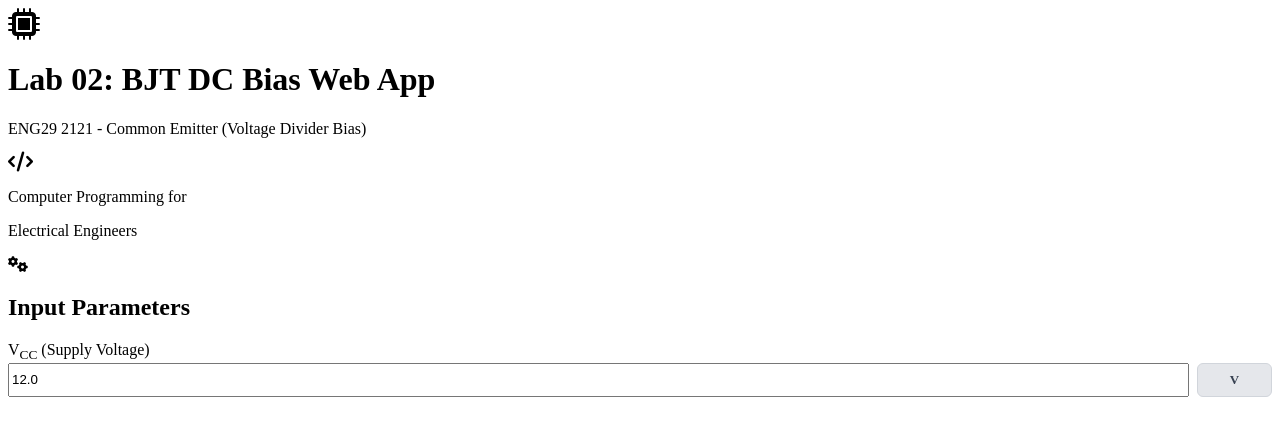
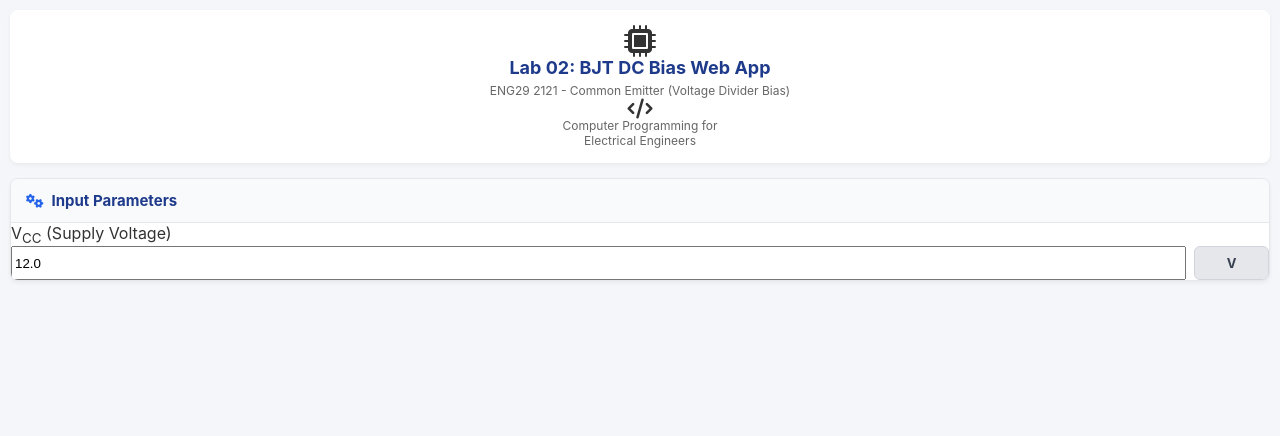
Before and after one commit to sengsuriya-svg/BJT-DC-Bias-Web-Appp, a Flask app: page / in a window 1280 px wide. Shown: the top 436 px of the page. Run offline with Flask 3, Linux system fonts and the light colour scheme.

Commit message:
Update style.css

```diff
--- a/static/style.css
+++ b/static/style.css
@@ -1,10 +1,101 @@
+body {
+    font-family: -apple-system, BlinkMacSystemFont, "Segoe UI", Roboto, sans-serif;
+    background-color: #f4f6f9;
+    color: #333;
+    margin: 0;
+    padding: 10px;
+}
+
+.main-header {
+    background: #fff;
+    padding: 15px;
+    border-radius: 8px;
+    margin-bottom: 15px;
+    box-shadow: 0 2px 4px rgba(0,0,0,0.05);
+    text-align: center;
+}
+
+.main-header h1 {
+    font-size: 18px;
+    color: #1e3a8a;
+    margin: 0 0 5px 0;
+}
+
+.main-header p {
+    font-size: 12px;
+    color: #666;
+    margin: 0;
+}
+
+.app-container {
+    display: flex;
+    flex-direction: column;
+    gap: 15px;
+}
+
+.card {
+    background: #fff;
+    border-radius: 8px;
+    border: 1px solid #e5e7eb;
+    box-shadow: 0 2px 4px rgba(0,0,0,0.05);
+    overflow: hidden;
+}
+
+.card-header {
+    background: #f8fafc;
+    padding: 12px 15px;
+    border-bottom: 1px solid #e5e7eb;
+    display: flex;
+    align-items: center;
+    gap: 8px;
+    color: #2563eb;
+    font-size: 14px;
+}
+
+.card-header h2 {
+    font-size: 15px;
+    margin: 0;
+    color: #1e3a8a;
+}
+
+.form-vertical {
+    padding: 15px;
+    display: flex;
+    flex-direction: column;
+    gap: 12px;
+}
+
+.form-group {
+    display: flex;
+    flex-direction: column;
+    gap: 4px;
+}
+
+.form-group label {
+    font-size: 13px;
+    font-weight: 600;
+    color: #374151;
+}
+
+.form-group input, .mode-dropdown {
+    padding: 10px;
+    border: 1px solid #d1d5db;
+    border-radius: 6px;
+    font-size: 14px;
+    width: 100%;
+    box-sizing: border-box;
+    background-color: #fff;
+}
+
 .input-with-unit {
     display: flex;
     gap: 8px;
 }
+
 .input-with-unit input {
     flex: 1;
 }
+
 .input-with-unit select, .static-unit {
     width: 75px;
     padding: 8px;
```
Also changed, not shown: other parts of static/style.css (+79 -0 lines).
